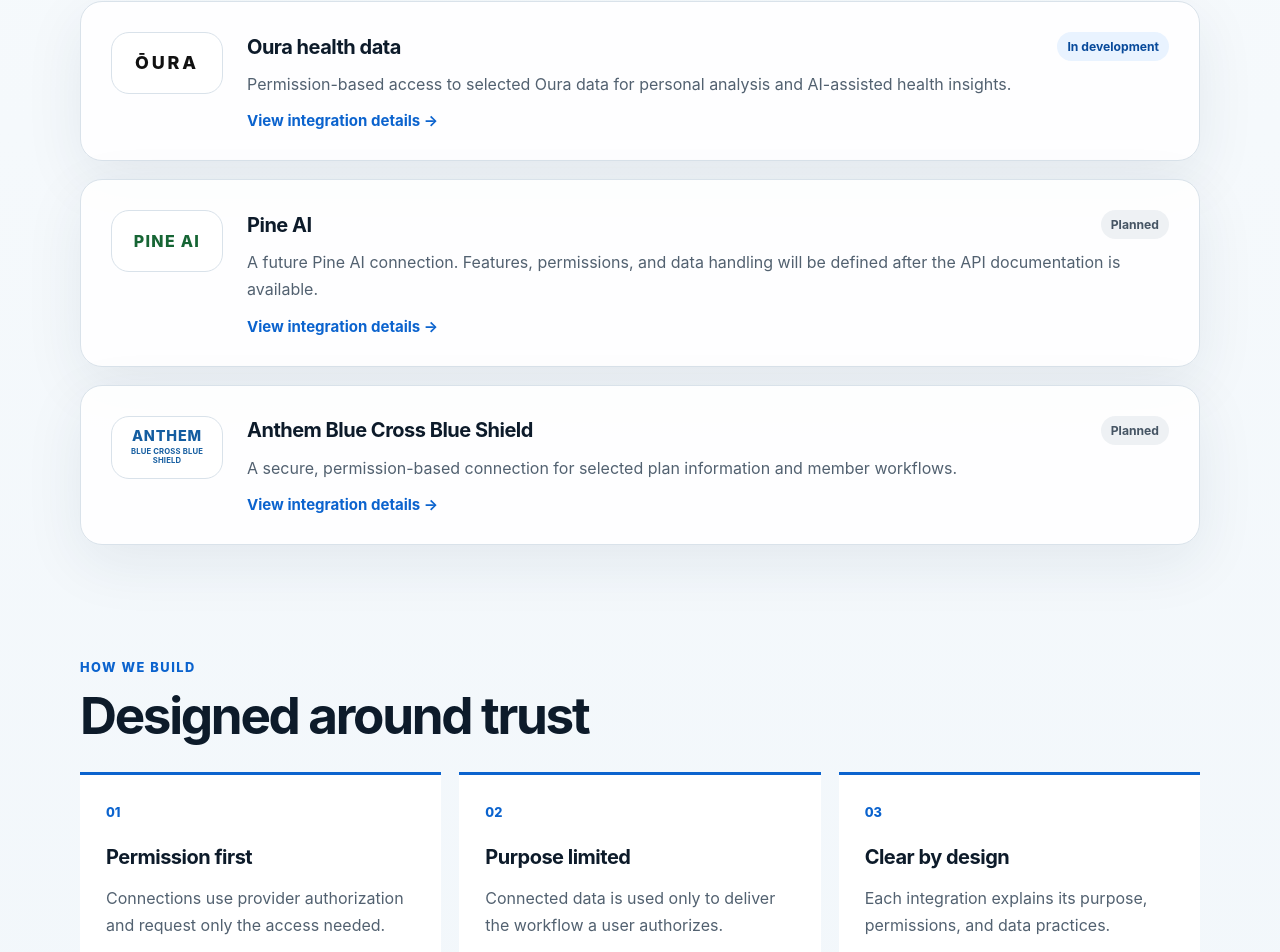
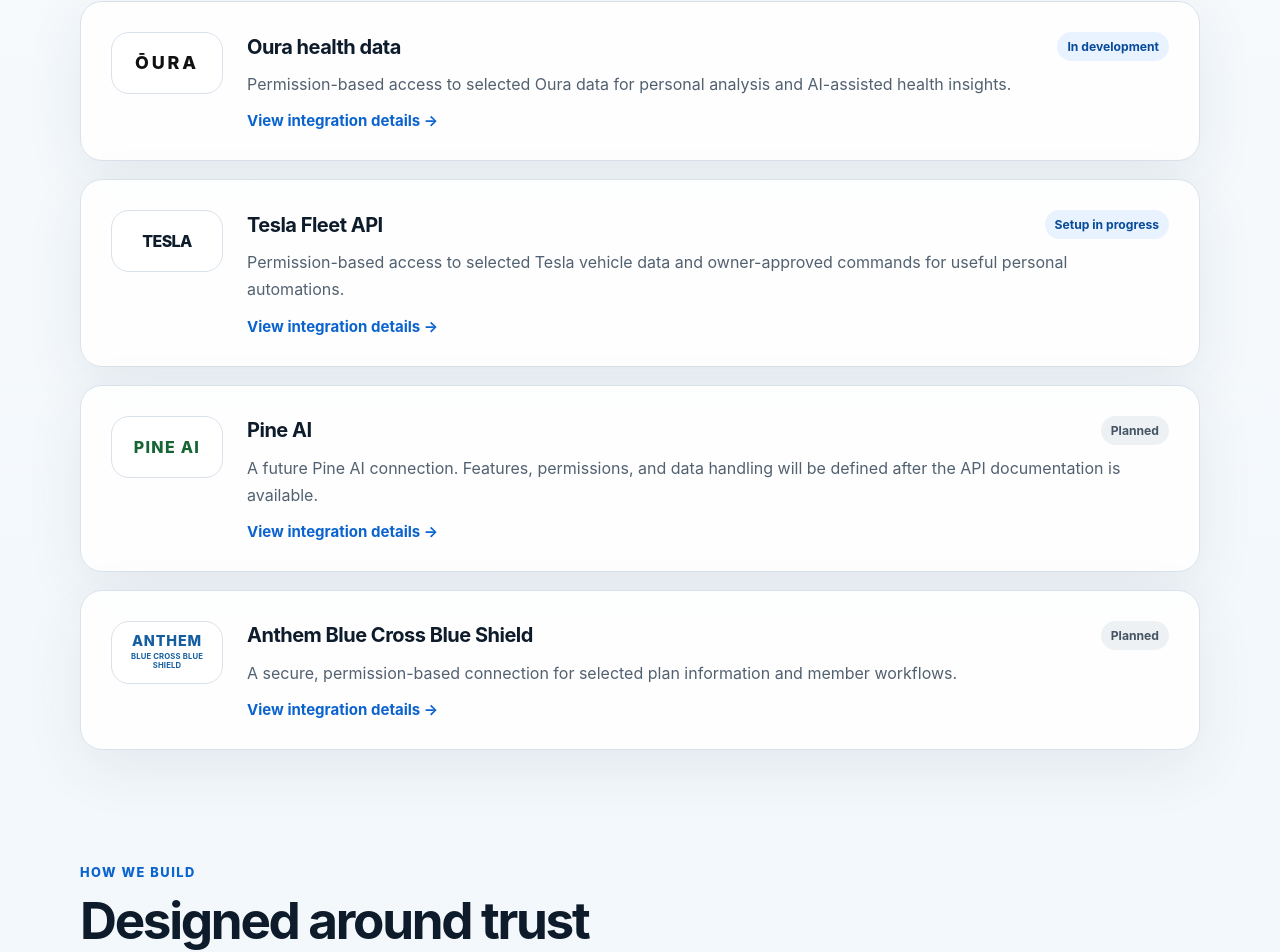
Before and after one commit to BrentAChristensen/oura-chatgpt-integration, a Next.js app: page / in a window 1280 px wide. Shown: the part 868-1820 px from the top of the page. Built offline with nearby package versions, Linux system fonts and the light colour scheme.

Commit message:
Add Tesla to integrations catalog

```diff
--- a/app/page.js
+++ b/app/page.js
@@ -32,6 +32,21 @@
             </div>
           </a>
 
+          <a className="integration-card" href="/tesla">
+            <div className="integration-logo tesla-logo" aria-label="Tesla">TESLA</div>
+            <div>
+              <div className="card-topline">
+                <h3>Tesla Fleet API</h3>
+                <span className="status">Setup in progress</span>
+              </div>
+              <p>
+                Permission-based access to selected Tesla vehicle data and
+                owner-approved commands for useful personal automations.
+              </p>
+              <span className="text-link">View integration details →</span>
+            </div>
+          </a>
+
           <a className="integration-card" href="/pine-ai">
             <div className="integration-logo pine-logo" aria-label="Pine AI">PINE AI</div>
             <div>
@@ -46,7 +61,6 @@
               <span className="text-link">View integration details →</span>
             </div>
           </a>
-
 
           <a className="integration-card" href="/anthem">
             <div className="integration-logo anthem-logo" aria-label="Anthem Blue Cross Blue Shield">
```
